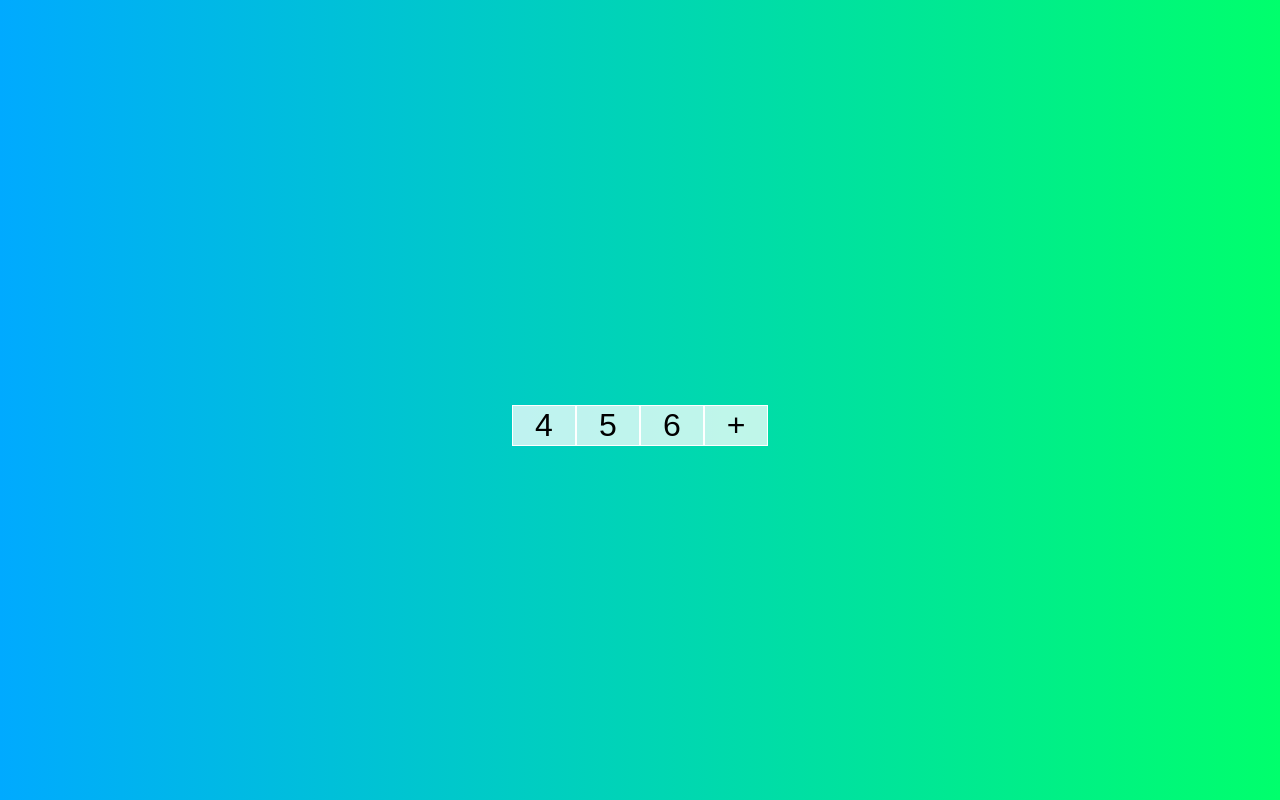
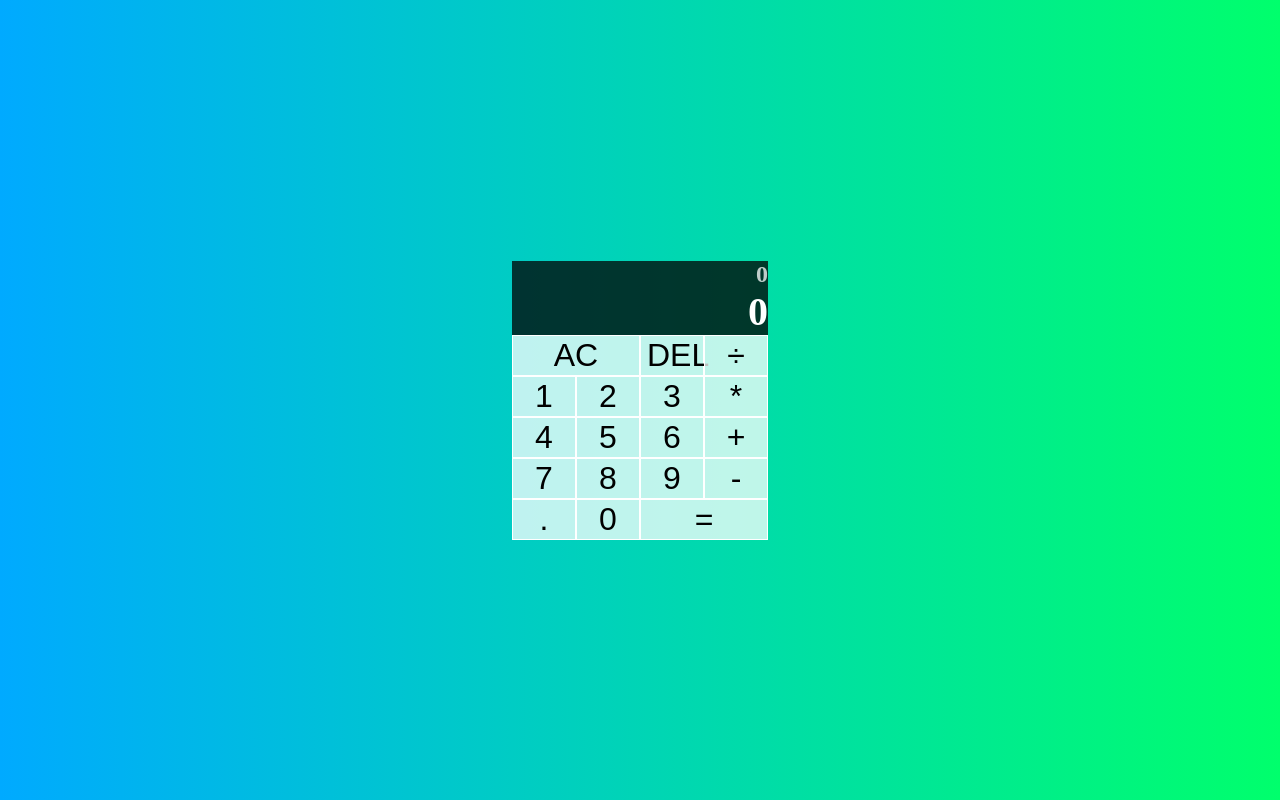
Before and after one commit to MokshithPV/Calculator, a plain HTML site: page index.html in a window 1280 px wide. Shown: the top 800 px of the page. Drawn offline with Linux system fonts and the light colour scheme.

Commit message:
fixed minor bugs

```diff
--- a/logic.js
+++ b/logic.js
@@ -14,13 +14,13 @@ class calculator{
     disp(num){
         const snum = num.toString();
         if(snum.includes('.')){
-            const inti = snum.split('.')[0];
+            var inti = parseFloat(snum.split('.')[0]);
             const frac = snum.split('.')[1];
             inti = inti.toLocaleString('en', { maximumFractionDigits: 0 })
             return `${inti}.${frac}`;
         }
         else{
-            return snum.toLocaleString('en', { maximumFractionDigits: 0 });
+            return parseFloat(snum).toLocaleString('en', { maximumFractionDigits: 0 });
         }
     }
     del(){
@@ -57,7 +57,7 @@ class calculator{
     }
     app(num){
         if(this.curr==='0') this.curr='';
-        if(num=='.'&& this.curr.includes('.')) return;
+        if(num.toString()==='.'&& this.curr.includes('.')) return;
         this.curr=this.curr.toString() + num.toString();
     }
     opera(opera){
@@ -65,7 +65,7 @@ class calculator{
         if(this.prev !== '0'){
             this.compute();
         }
-        this.prev=this.curr;
+        this.prev=this.disp(this.curr);
         this.oper=opera;
         this.curr='0';
     }
--- a/styles.css
+++ b/styles.css
@@ -10,27 +10,32 @@ body {
     justify-content: center;
     align-content: center;
     min-height: 100vh;
-    flex-direction: column;
     grid-template-columns: repeat(4, 5%);
-    grid-template-rows: minmax(50px,auto) repeat(7, 60%);
+    grid-template-rows: minmax(6vh,fit-content) repeat(7, 6vh);
 }
 .prev{
     color: rgba(255, 255, 255, 0.75);
     text-align: right;
     background-color: rgba(0, 0, 0, 0.75);
-    height: 90%;
+    min-height: 100%;
     font-size: 1.5rem;
-    margin-top: 4.5%;
     font-weight: bold;
+    word-wrap: break-word;
+    word-break: break-all;
+    align-items: flex-end;
+    position: relative;
 }
 .curr{
     color: white;
-    text-align: right;
     background-color: rgba(0, 0, 0, 0.75);
-    height: 90%;
+    min-height: 100%;
     font-size: 2.5rem;
     font-weight: bolder;
-    margin-top: auto;
+    word-wrap: break-word;
+    text-align: right;
+    word-break: break-all;
+    align-items: flex-end;
+    position: relative;
 }
 .double{
     grid-column: span 2;
```
